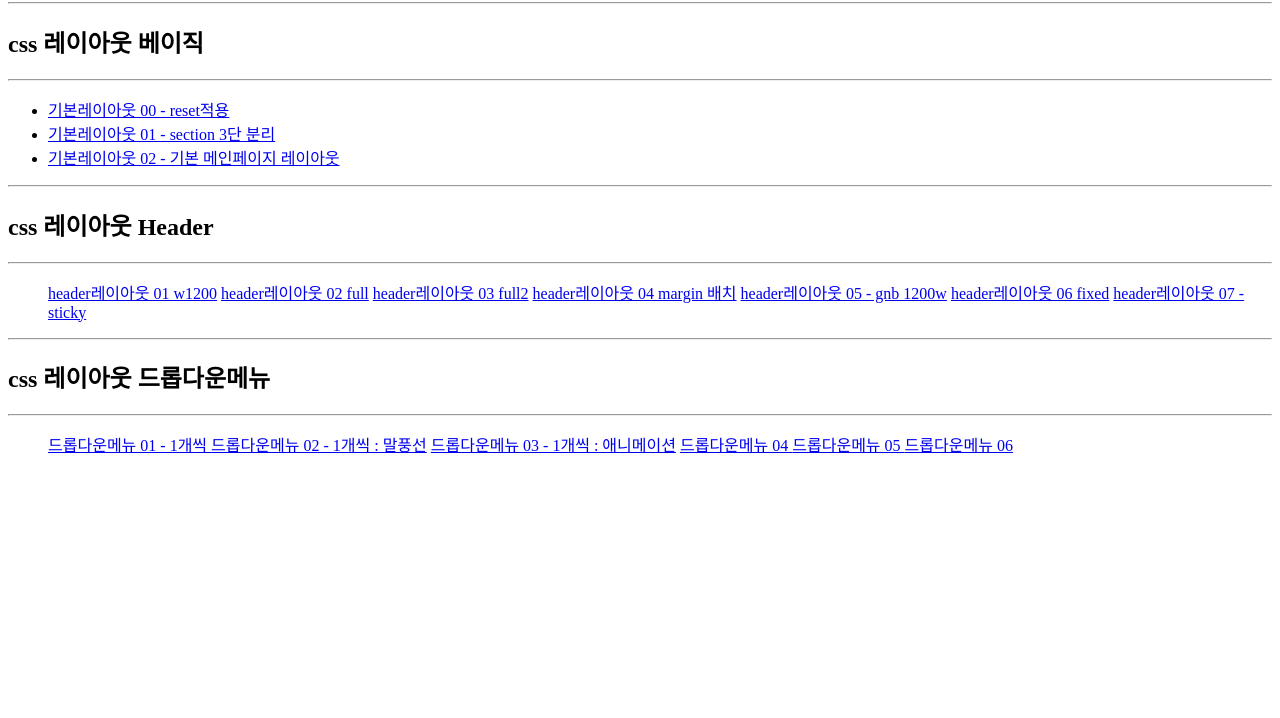
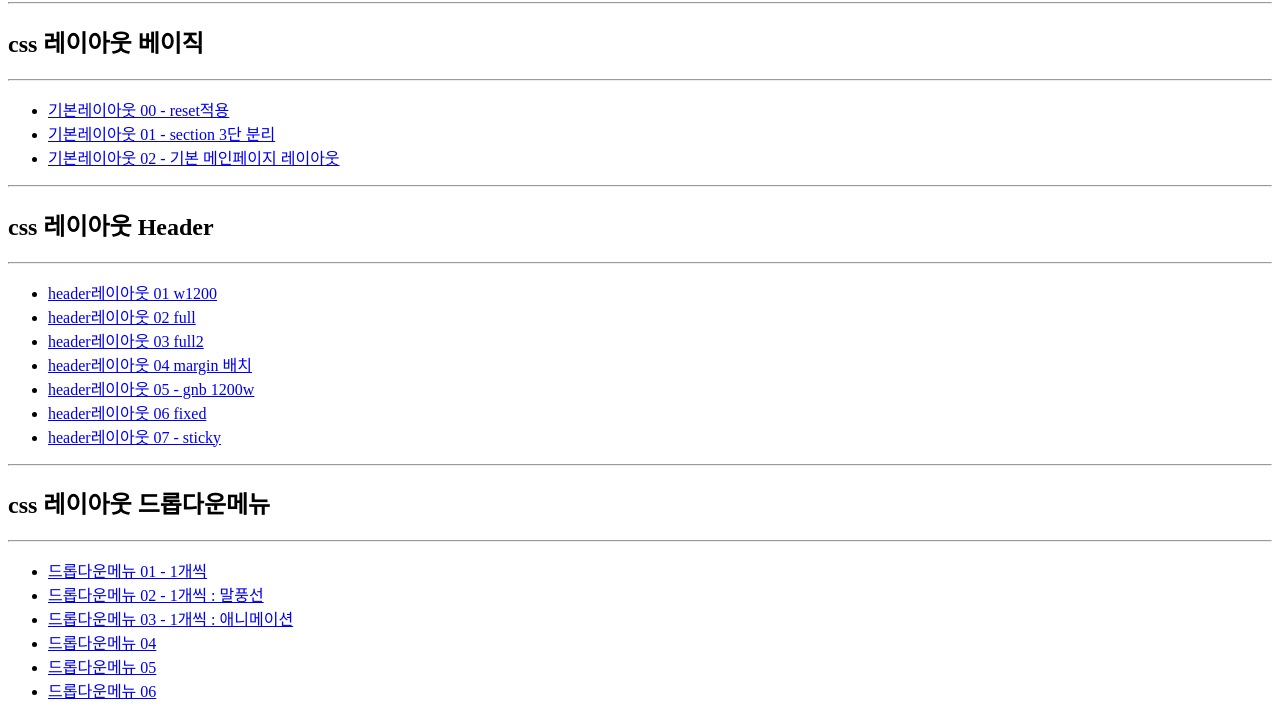
Before and after one commit to saimang12/css-layout, a plain HTML site: page index.html in a window 1280 px wide. Shown: the part 87-805 px from the top of the page. Drawn offline with Linux system fonts and the light colour scheme.

Commit message:
Add files via upload

```diff
--- a/index.html
+++ b/index.html
@@ -32,13 +32,13 @@
     <h2>css 레이아웃 Header</h2>
     <hr />
     <ul>
-        <a href="./doc/header01.html" target="_blank">header레이아웃 01 w1200</a>
-        <a href="./doc/header02.html" target="_blank">header레이아웃 02 full</a>
-        <a href="./doc/header03.html" target="_blank">header레이아웃 03 full2</a>
-        <a href="./doc/header04.html" target="_blank">header레이아웃 04 margin 배치</a>
-        <a href="./doc/header05.html" target="_blank">header레이아웃 05 - gnb 1200w</a>
-        <a href="./doc/header06.html" target="_blank">header레이아웃 06 fixed</a>
-        <a href="./doc/header07.html" target="_blank">header레이아웃 07 - sticky</a>
+        <li><a href="./doc/header01.html" target="_blank">header레이아웃 01 w1200</a></li>
+        <li><a href="./doc/header02.html" target="_blank">header레이아웃 02 full</a></li>
+        <li><a href="./doc/header03.html" target="_blank">header레이아웃 03 full2</a></li>
+        <li><a href="./doc/header04.html" target="_blank">header레이아웃 04 margin 배치</a></li>
+        <li><a href="./doc/header05.html" target="_blank">header레이아웃 05 - gnb 1200w</a></li>
+        <li><a href="./doc/header06.html" target="_blank">header레이아웃 06 fixed</a></li>
+        <li><a href="./doc/header07.html" target="_blank">header레이아웃 07 - sticky</a></li>
     </ul>
 
     <hr />
@@ -46,12 +46,17 @@
     <h2>css 레이아웃 드롭다운메뉴</h2>
     <hr />
     <ul>
-        <a href="./doc/dropdown01.html" target="_blank">드롭다운메뉴 01 - 1개씩 </a>
-        <a href="./doc/dropdown02.html" target="_blank">드롭다운메뉴 02 - 1개씩 : 말풍선</a>
-        <a href="./doc/dropdown03.html" target="_blank">드롭다운메뉴 03 - 1개씩 : 애니메이션</a>
-        <a href="./doc/dropdown04.html" target="_blank">드롭다운메뉴 04 </a>
-        <a href="./doc/dropdown05.html" target="_blank">드롭다운메뉴 05 </a>
-        <a href="./doc/dropdown06.html" target="_blank">드롭다운메뉴 06 </a>
+        <li><a href="./doc/dropdown01.html" target="_blank">드롭다운메뉴 01 - 1개씩 </a></li>
+        <li><a href="./doc/dropdown02.html" target="_blank">드롭다운메뉴 02 - 1개씩 : 말풍선</a></li>
+        <li><a href="./doc/dropdown03.html" target="_blank">드롭다운메뉴 03 - 1개씩 : 애니메이션</a></li>
+        <li><a href="./doc/dropdown04.html" target="_blank">드롭다운메뉴 04 </a></li>
+        <li><a href="./doc/dropdown05.html" target="_blank">드롭다운메뉴 05 </a></li>
+        <li> <a href="./doc/dropdown06.html" target="_blank">드롭다운메뉴 06 </a></li>
+
+
+
+
+
 
     </ul>
 </body>
```
